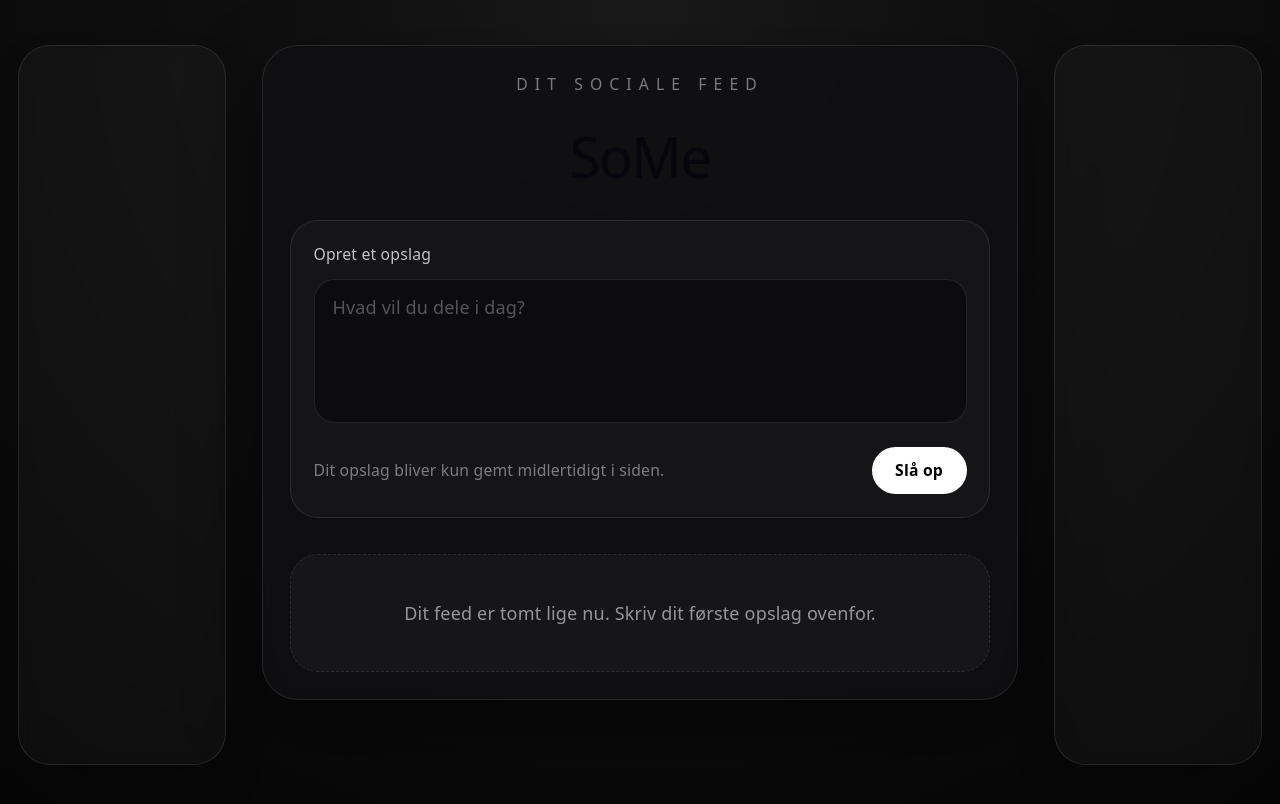
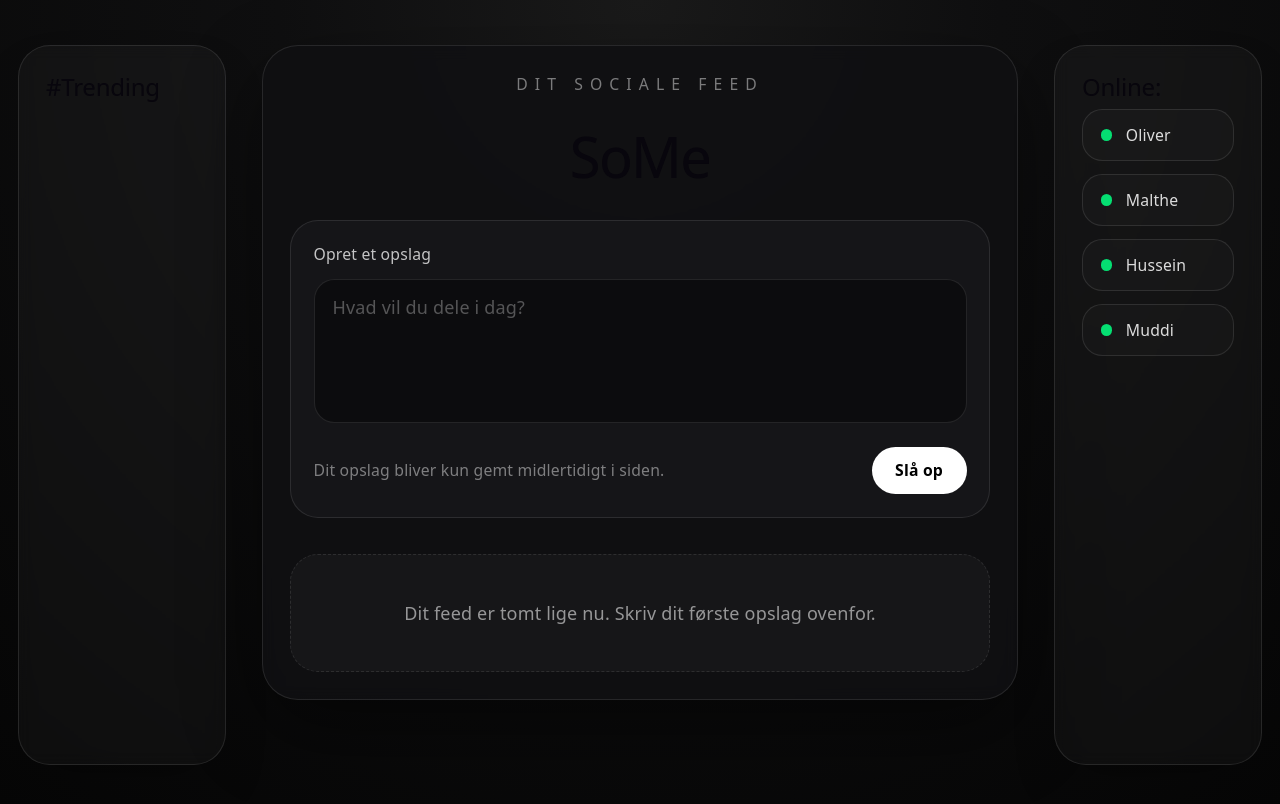
Before and after one commit to oliverslott/React-SoMe, a React app in the folder Frontend/: page / in a window 1280 px wide. Shown: the top 804 px of the page. Built offline with nearby package versions, Linux system fonts and the light colour scheme; the HTML template or start-up script is replaced by a standard one.

Commit message:
added trending and online users

```diff
--- a/Frontend/src/components/ui/frontpage.jsx
+++ b/Frontend/src/components/ui/frontpage.jsx
@@ -3,6 +3,8 @@ import { useState } from 'react' // hook til state
 function Frontpage() {
   const [postText, setPostText] = useState('') // input tekst
   const [posts, setPosts] = useState([]) // liste af opslag
+
+  const onlineUsers = ['Oliver', 'Malthe', 'Hussein', 'Muddi'] // eksempel på online brugere
 
   const handleSubmit = (event) => {
     event.preventDefault() // stop reload
@@ -67,7 +69,12 @@ function Frontpage() {
             backdrop-blur
             md:block
           "
-        />
+        >
+            <h2 className="mb-4 text-lg font-semibold text-white">
+                #Trending
+            </h2>
+
+        </aside>
 
         {/* hovedindhold */}
         <section
@@ -262,7 +269,23 @@ function Frontpage() {
             backdrop-blur
             xl:block
           "
-        />
+        >
+          <h2 className="mb-4 text-lg font-semibold text-white">
+            Online:
+          </h2>
+
+          <div className="space-y-3">
+            {onlineUsers.map((user) => (
+              <div
+                key={user}
+                className="flex items-center gap-3 rounded-2xl border border-white/10 bg-white/[0.02] px-4 py-3"
+              >
+                <span className="h-2.5 w-2.5 rounded-full bg-green-400" />
+                <span className="text-sm text-white/85">{user}</span>
+              </div>
+            ))}
+          </div>
+        </aside>
       </div>
     </main>
   )
```
